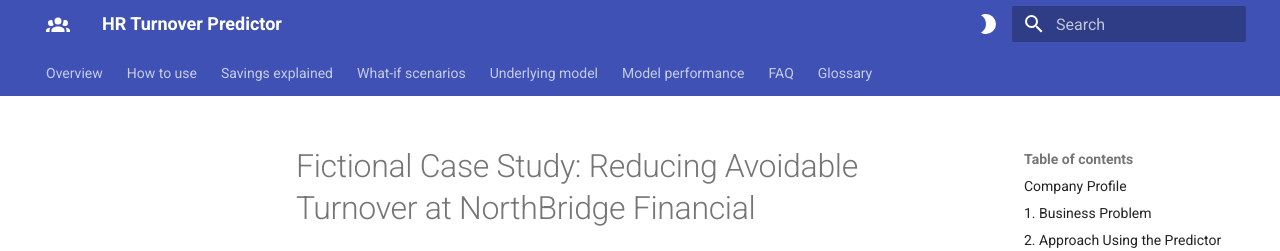
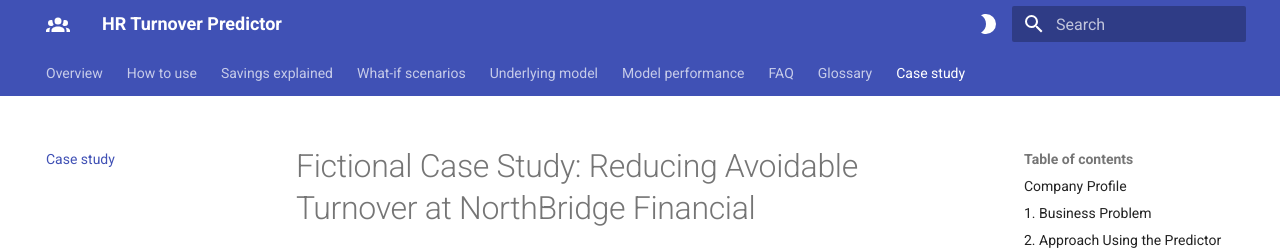
Before and after one commit to Stewart-Robertson/streamlit-hr-prediction, an MkDocs documentation site: the page built from docs/case_study.md, in a window 1280 px wide and 900 px high. Shown: the top 251 px of the window. Built offline with MkDocs 1.6.1 and Material for MkDocs 9.7.7, drawn with Linux system fonts in a browser that asks for light colours.

Commit message:
Added case study to mkdocs

```diff
--- a/mkdocs.yml
+++ b/mkdocs.yml
@@ -42,6 +42,7 @@ nav:
   - Model performance: performance.md
   - FAQ: faq.md
   - Glossary: glossary.md
+  - Case study: case_study.md
 extra:
   social:
     - icon: fontawesome/brands/linkedin
```
